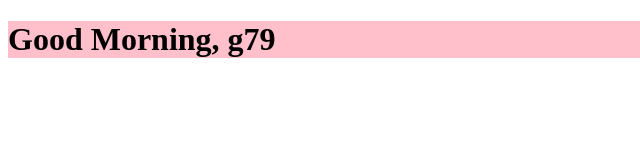
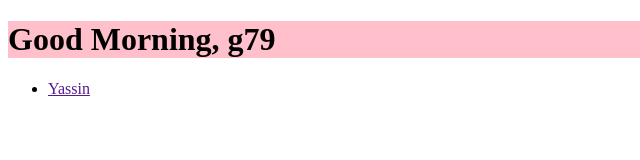
Before and after one commit to shannonjen/g79Morning, a plain HTML site: page index.html in a window 1280 px wide. Shown: the full height of the page, 0-640 px from the left. Drawn offline with Linux system fonts and the light colour scheme.

Commit message:
included name

```diff
--- a/index.html
+++ b/index.html
@@ -9,5 +9,11 @@
 </head>
 <body>
   <h1>Good Morning, g79</h1>
+
+    <ul>
+      <li><a href="">Yassin</a></li>
+    </ul>
+
+
 </body>
 </html>
```
